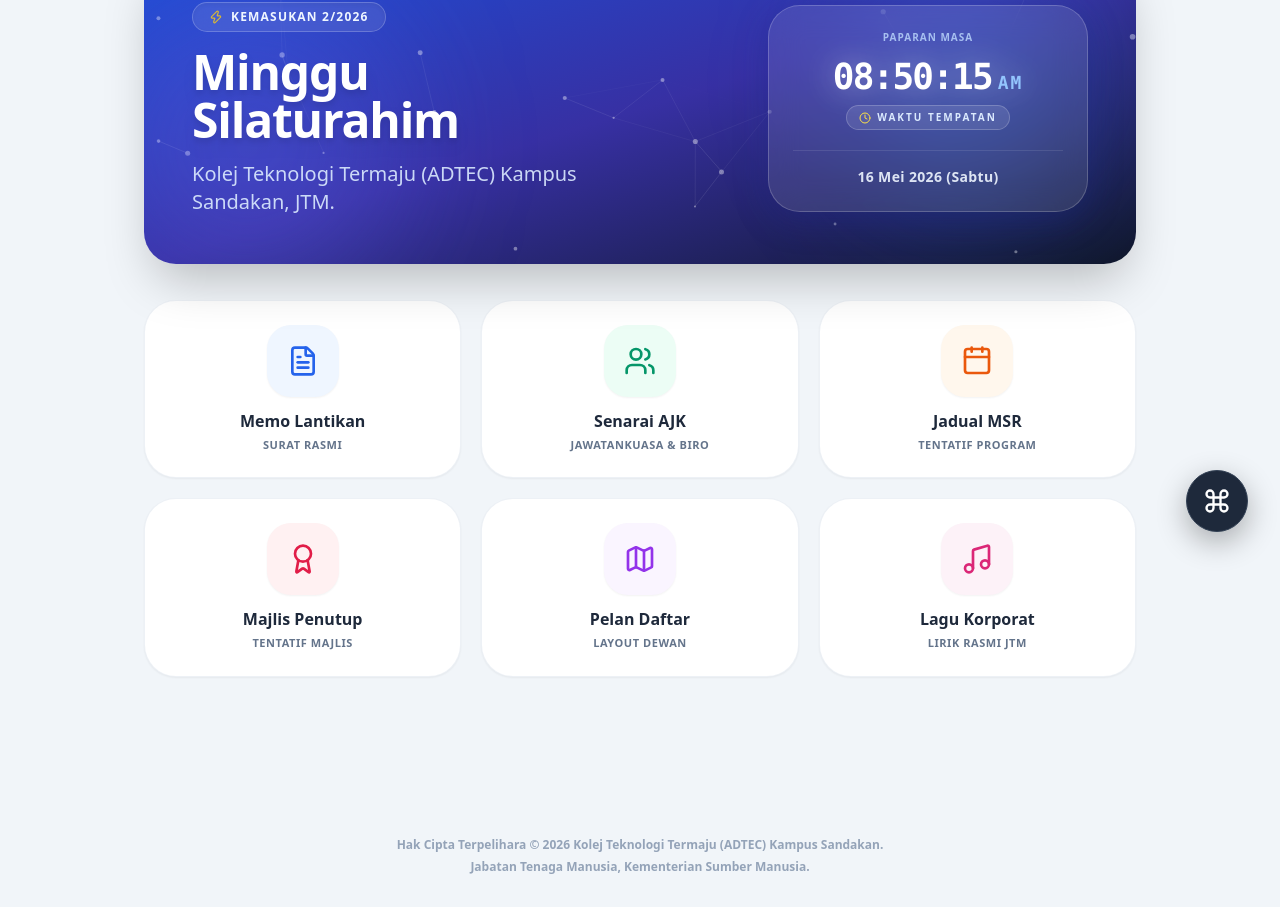
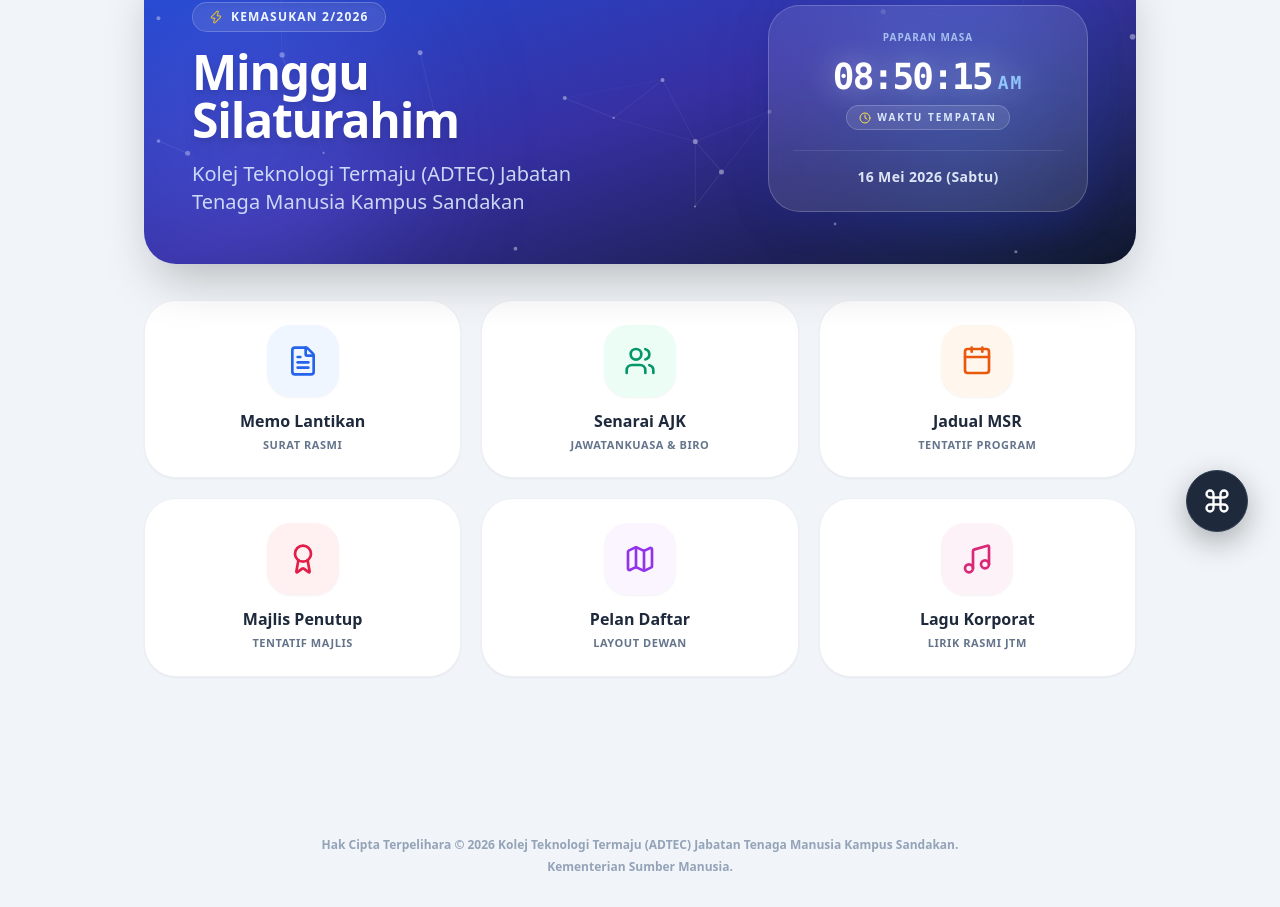
Before and after one commit to ssn250-arch/iMSR-ADTECSDK, a React (Create React App) app: page / in a window 1280 px wide. Shown: the part 236-1143 px from the top of the page. Built offline with nearby package versions, Linux system fonts and the light colour scheme.

Commit message:
Kemas kini sistem MSR ADTEC menggunakan CRA

```diff
--- a/src/App.js
+++ b/src/App.js
@@ -624,7 +624,7 @@
                           Minggu Silaturahim
                         </h2>
                         <p className="text-blue-100 dark:text-blue-200/80 text-lg md:text-xl font-medium opacity-90 max-w-md">
-                          Kolej Teknologi Termaju (ADTEC) Kampus Sandakan, JTM.
+                          Kolej Teknologi Termaju (ADTEC) Jabatan Tenaga Manusia Kampus Sandakan
                         </p>
                       </div>
 
@@ -1061,8 +1061,8 @@
 
         {/* --- FOOTER --- */}
         <footer className="bg-slate-100 dark:bg-slate-900 text-slate-400 dark:text-slate-600 py-8 text-center text-[10px] md:text-xs font-bold mt-auto relative z-30 pb-24 md:pb-8 transition-colors">
-          <p>Hak Cipta Terpelihara &copy; 2026 Kolej Teknologi Termaju (ADTEC) Kampus Sandakan.</p>
-          <p className="mt-1.5">Jabatan Tenaga Manusia, Kementerian Sumber Manusia.</p>
+          <p>Hak Cipta Terpelihara &copy; 2026 Kolej Teknologi Termaju (ADTEC) Jabatan Tenaga Manusia Kampus Sandakan.</p>
+          <p className="mt-1.5">Kementerian Sumber Manusia.</p>
         </footer>
 
         {/* --- BOTTOM NAVIGATION (MOBILE ONLY) - Glassmorphism --- */}
```
